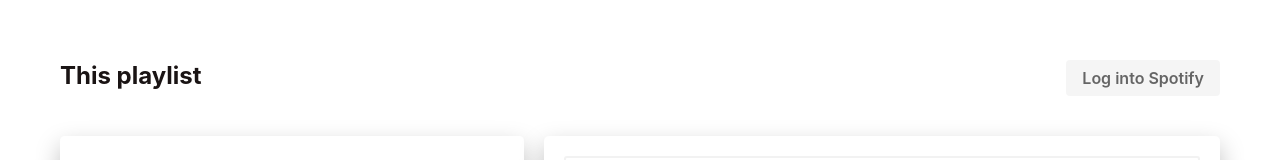
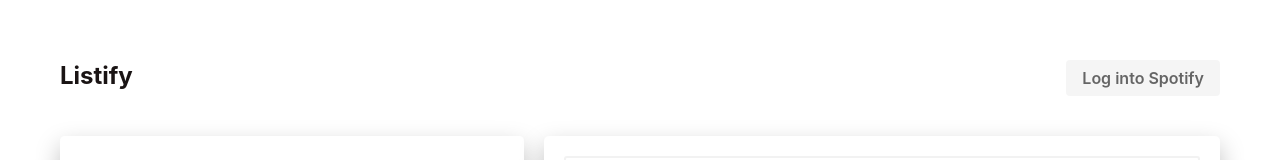
Before and after one commit to johnsylvain/pop-cover, a React app: page / in a window 1280 px wide. Shown: the top 160 px of the page. Built offline with nearby package versions, Linux system fonts and the light colour scheme.

Commit message:
update site name

```diff
--- a/src/components/Header.js
+++ b/src/components/Header.js
@@ -26,7 +26,7 @@ export const Header = () => {
 
   return (
     <StyledHeader>
-      <h1>This playlist</h1>
+      <h1>Listify</h1>
       {isAuthed ? (
         <Button
           onClick={() => {
--- a/src/index.html
+++ b/src/index.html
@@ -4,7 +4,7 @@
     <meta charset="UTF-8" />
     <meta name="viewport" content="width=device-width, initial-scale=1.0" />
     <meta http-equiv="X-UA-Compatible" content="ie=edge" />
-    <title>This is</title>
+    <title>Listify</title>
   </head>
 
   <body>
```
